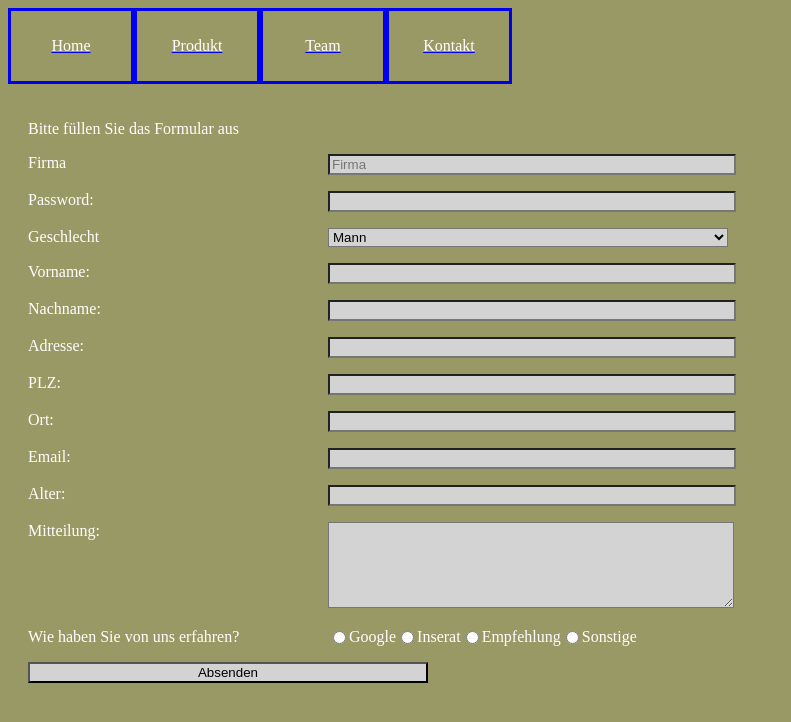
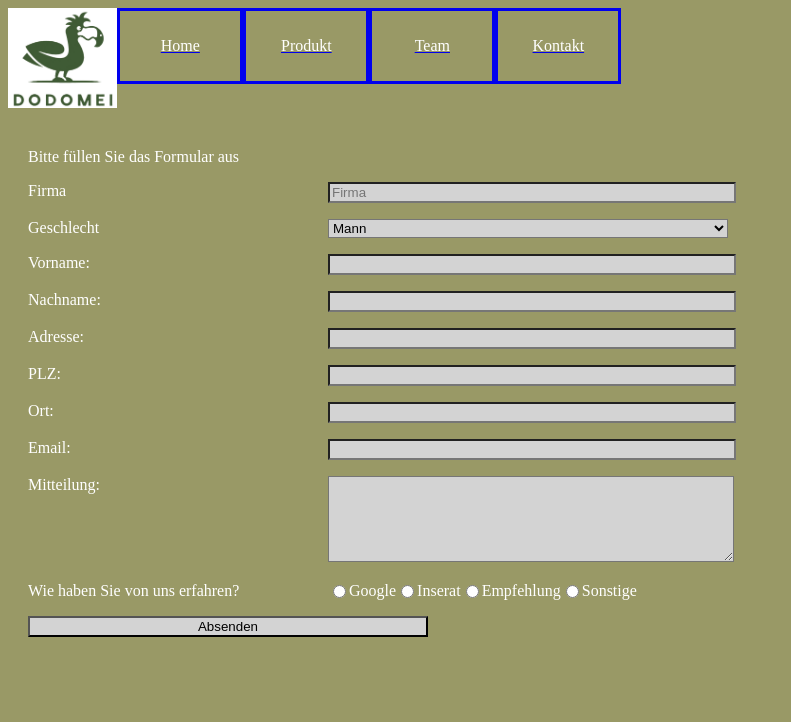
Before and after one commit to Domeimeie/WT-F_ATL1, a PHP site: page /contact.php in a window 1280 px wide. Shown: the top 722 px of the page, without its empty margins (0-791 px from the left). Run offline with PHP 8.4, Linux system fonts and the light colour scheme.

Commit message:
Added favicon implementation and png log version

```diff
--- a/contact.php
+++ b/contact.php
@@ -6,6 +6,7 @@
     <title>Kontakt</title>
     <link rel="stylesheet" href="style/style.css">
     <link rel="stylesheet" href="style/form.css">
+    <link rel="icon" type="image/x-icon" href="/media/favicon.png">
   </head>
   <body>
   <?php include ('navigation.html'); ?>
@@ -15,14 +16,6 @@
             <label for="company">Firma</label>
             <input type="text" id="company" name="company" placeholder="Firma" required pattern="[A-Za-z ]+" title="Darf nur Buchstaben enthalten">
         </p>
-
-        <p>
-            <label for="pwd">Password:</label>
-            <input type="password" id="pwd" name="pwd"
-            pattern="(?=.*\d)(?=.*[a-z])(?=.*[A-Z]).{8,}"
-            title="Must contain at least one  number and one uppercase and lowercase letter, and at least 8 or more characters">
-        </p>
-
         <p>
         <label for="gender">Geschlecht</label>
         <select id="gender">
@@ -64,11 +57,6 @@
         </p>
 
         <p>
-            <label for="age">Alter:</label>
-            <input type="text" id="age" name="age" required pattern="^(?:1[01][0-9]|120|1[8-9]|[2-9][0-9])$" title="Muss eine Zahl zwischen 18-99 sein">
-        </p>
-
-        <p>
             <label for="message">Mitteilung:</label>
             <textarea id="message" name="message"></textarea>
         </p>
--- a/index.php
+++ b/index.php
@@ -5,6 +5,7 @@
     <meta name="viewport" content="width=device-width, initial-scale=1.0">
     <title>Dodo.tv</title>
     <link rel="stylesheet" href="style/style.css">
+    <link rel="icon" type="image/x-icon" href="/media/favicon.png">
   </head>
   <body>
   <?php include ('navigation.html'); ?>
--- a/navigation.html
+++ b/navigation.html
@@ -1,4 +1,7 @@
 <div class="navigation_frame" role="navigation">
+    <picture>
+        <img src="media/logoFull.png" alt="Company logo featuring a Dodo">
+    </picture>
     <a href="index.php">
         <div class="navigation_item">
             <p>Home</p>
--- a/product.php
+++ b/product.php
@@ -5,6 +5,7 @@
     <meta name="viewport" content="width=device-width, initial-scale=1.0">
     <title>Produkt</title>
     <link rel="stylesheet" href="style/style.css">
+    <link rel="icon" type="image/x-icon" href="/media/favicon.png">
   </head>
   <body>
   <?php include ('navigation.html'); ?>
--- a/style/style.css
+++ b/style/style.css
@@ -10,6 +10,11 @@ p {
 .navigation_frame {
     display: flex;
 }
+
+.navigation_frame img{
+    height: 100px;
+}
+
 
 .navigation_item {
     border-style: solid;
--- a/team.php
+++ b/team.php
@@ -5,6 +5,7 @@
     <meta name="viewport" content="width=device-width, initial-scale=1.0">
     <title>Team</title>
     <link rel="stylesheet" href="style/style.css">
+    <link rel="icon" type="image/x-icon" href="/media/favicon.png">
   </head>
   <body>
   <?php include ('navigation.html'); ?>
```
Also changed, not shown: media/favicon.png (added), media/logoFull.jpg (renamed from media/logo.jpg), media/logoFull.png (added).
